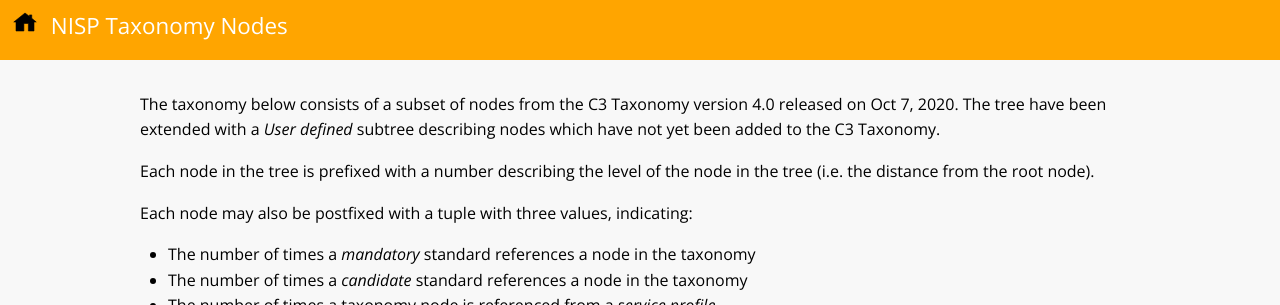
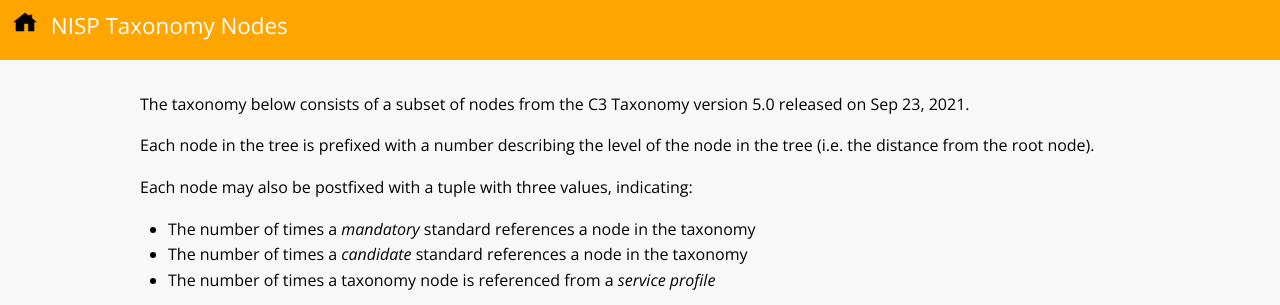
Before and after one commit to stavnstrup/nisp-nation, a Jekyll site: the page built from list-node.md, in a window 1280 px wide, cut to the strip 0-305 px from the top of the page. Built offline with Jekyll 4.4.1, drawn with Linux system fonts in a browser that asks for light colours; nearby versions of some CDN libraries.

Commit message:
NISP 15 will use v5 of the C3 taxonomy

```diff
--- a/list-node.md
+++ b/list-node.md
@@ -5,7 +5,7 @@ permalink: /node/index.html
 ---
 
 
-The taxonomy below consists of a subset of nodes from the C3 Taxonomy version 4.0 released on Oct 7, 2020. The tree have been extended with a *User defined* subtree describing nodes which have not yet been added to the C3 Taxonomy.
+The taxonomy below consists of a subset of nodes from the C3 Taxonomy version 5.0 released on Sep 23, 2021.
 
 Each node in the tree is prefixed with a number describing the level of the node in the tree (i.e. the distance from the root node).
 
```
